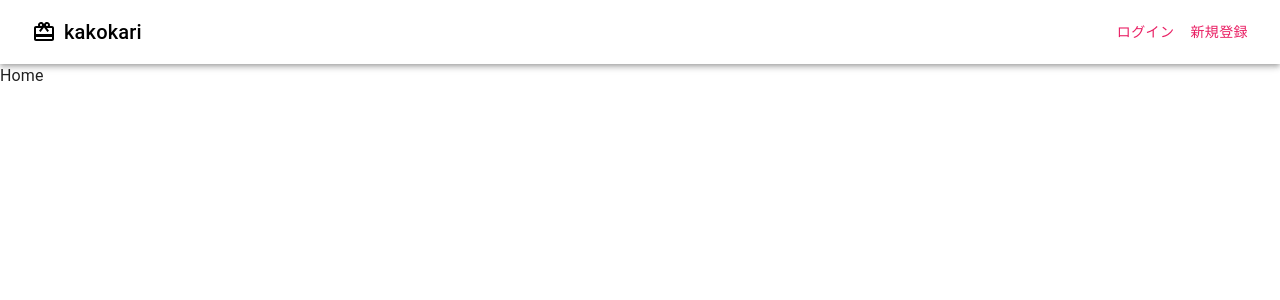
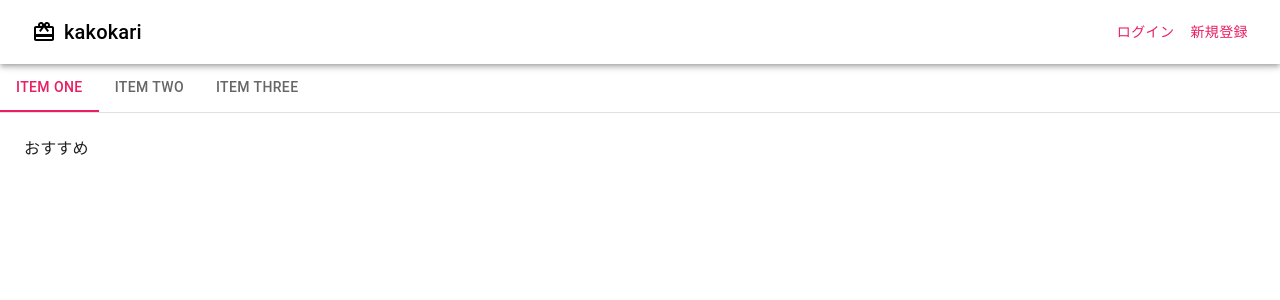
Before and after one commit to f-yusei/kakokari, a React (Create React App) app in the folder client/: page / in a window 1280 px wide. Shown: the top 300 px of the page. Built offline with nearby package versions, Linux system fonts and the light colour scheme.

Commit message:
feat: ホーム画面にタブを実装

```diff
--- /dev/null
+++ b/client/src/components/common/Tabs.tsx
@@ -0,0 +1,65 @@
+import { Box, Tab, Typography } from '@mui/material'
+import MultiTab from '@mui/material/Tabs';
+import React from 'react'
+
+interface TabPanelProps {
+    children?: React.ReactNode;
+    index: number;
+    value: number;
+}
+
+function CustomTabPanel(props: TabPanelProps) {
+    const { children, value, index, ...other } = props;
+
+    return (
+        <div
+            role="tabpanel"
+            hidden={value !== index}
+            id={`simple-tabpanel-${index}`}
+            aria-labelledby={`simple-tab-${index}`}
+            {...other}
+        >
+            {value === index && (
+                <Box sx={{ p: 3 }}>
+                    <Typography>{children}</Typography>
+                </Box>
+            )}
+        </div>
+    );
+}
+
+function a11yProps(index: number) {
+    return {
+        id: `simple-tab-${index}`,
+        'aria-controls': `simple-tabpanel-${index}`,
+    };
+}
+
+export default function Tabs() {
+    const [value, setValue] = React.useState(0);
+
+    const handleChange = (event: React.SyntheticEvent, newValue: number) => {
+        setValue(newValue);
+    };
+
+    return (
+        <Box sx={{ width: '100%' }}>
+            <Box sx={{ borderBottom: 1, borderColor: 'divider' }}>
+                <MultiTab value={value} onChange={handleChange} aria-label="basic tabs example">
+                    <Tab label="Item One" {...a11yProps(0)} />
+                    <Tab label="Item Two" {...a11yProps(1)} />
+                    <Tab label="Item Three" {...a11yProps(2)} />
+                </MultiTab>
+            </Box>
+            <CustomTabPanel value={value} index={0}>
+                おすすめ
+            </CustomTabPanel>
+            <CustomTabPanel value={value} index={1}>
+                マイリスト
+            </CustomTabPanel>
+            <CustomTabPanel value={value} index={2}>
+                ピックアップ
+            </CustomTabPanel>
+        </Box>
+    );
+}
--- a/client/src/components/layout/Home.tsx
+++ b/client/src/components/layout/Home.tsx
@@ -1,8 +1,12 @@
-import React from 'react'
+import Tabs from "../common/Tabs"
+
+
 
 const Home = () => {
     return (
-        <div>Home</div>
+        <div>
+            <Tabs />
+        </div>
     )
 }
 
```
